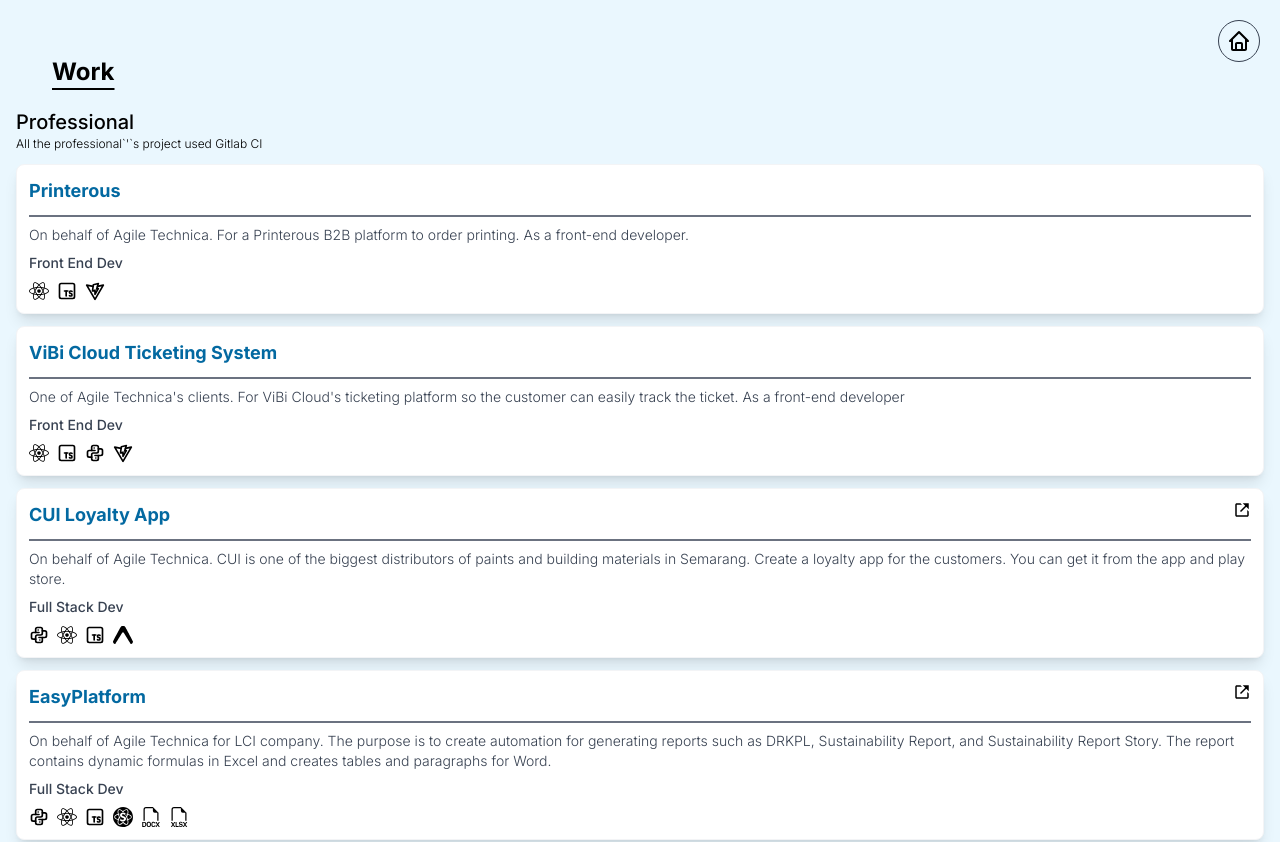
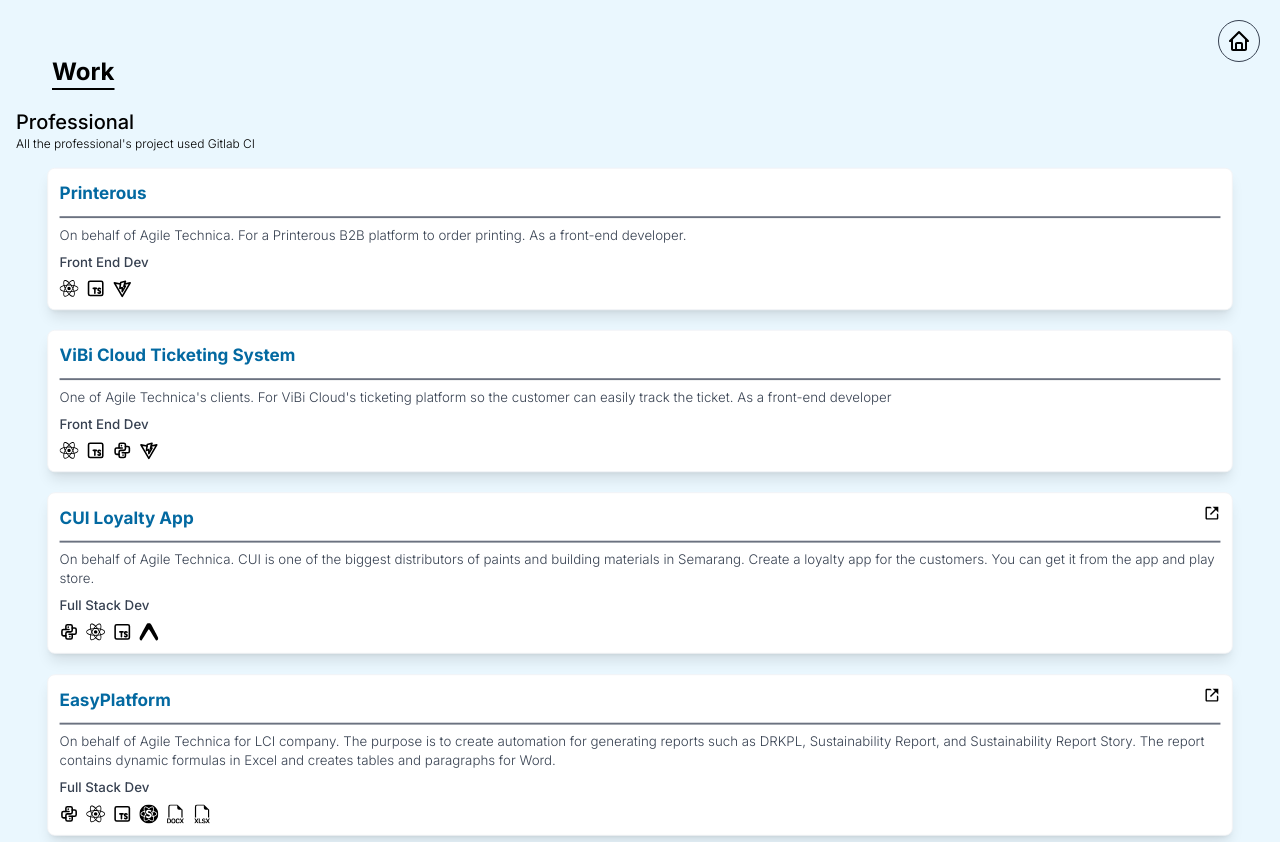
Before and after one commit to rully-saputra15/next-portfolio, a Next.js app: page /work in a window 1280 px wide. Shown: the top 842 px of the page. Built offline with nearby package versions, Linux system fonts and the light colour scheme; some icons are missing.

Commit message:
fix: workcard scale and animation

```diff
--- a/components/WorkCard.tsx
+++ b/components/WorkCard.tsx
@@ -21,7 +21,7 @@
   }, [url]);
 
   return (
-    <div className="flex flex-col justify-start flex-1 border border-gray-100 rounded-lg relative shadow-lg transition transform duration-300 hover:scale-105 box-border p-3 space-y-2 bg-white">
+    <div className="flex flex-col justify-start flex-1 border border-gray-100 rounded-lg relative shadow-lg transition transform duration-500 scale-95 hover:scale-100 box-border p-3 space-y-2 bg-white">
       <div className="flex flex-row justify-between">
         <span className="text-sky-700 font-bold text-lg">{title}</span>
         {url && <BiLinkExternal className="text-lg" onClick={handleOpenUrl} />}
--- a/pages/work/index.tsx
+++ b/pages/work/index.tsx
@@ -22,7 +22,7 @@
         </div>
         <span className="font-medium text-xl">Professional</span>
         <span className="font-light text-xs pb-3">
-          All the professional`&apos;`s project used Gitlab CI
+          All the professional&apos;s project used Gitlab CI
         </span>
         <motion.div
           initial={initialFadeIn}
```
